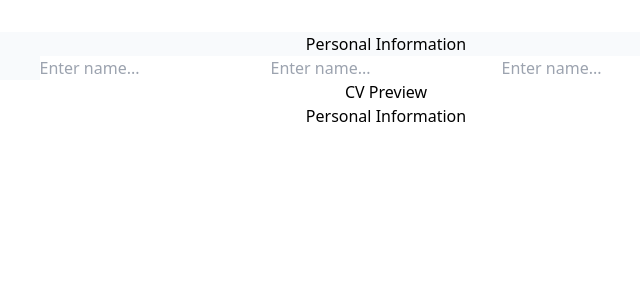
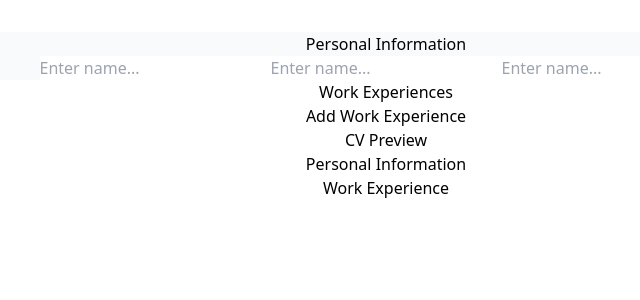
Before and after one commit to OdeeyuhLog/cv-builder-web-app, a React (Vite) app: page / in a window 1280 px wide. Shown: the top 300 px of the page, without its empty margins (254-894 px from the left). Built offline with nearby package versions, Linux system fonts and the light colour scheme.

Commit message:
Feat: Add work experience creation, update and deletion

```diff
--- a/package.json
+++ b/package.json
@@ -11,7 +11,8 @@
   },
   "dependencies": {
     "react": "^18.3.1",
-    "react-dom": "^18.3.1"
+    "react-dom": "^18.3.1",
+    "uuid": "^10.0.0"
   },
   "devDependencies": {
     "@eslint/js": "^9.8.0",
--- a/src/App.tsx
+++ b/src/App.tsx
@@ -1,21 +1,50 @@
 import { useState } from "react";
 import "./App.css";
 import PersonalInfoForm from "./components/PersonalInfoForm";
-import { CV, PersonalInfo } from "./types/cv";
+import {
+	createWorkExperience,
+	type CV,
+	type PersonalInfo,
+	type WorkExperience,
+} from "./types/cv";
 import CVPreview from "./components/CVPreview";
+import { createCVFactory } from "./utils/cvFactory";
+import WorkExperienceSection from "./components/WorkExperienceSection";
 
 function App() {
-	const [cv, setCv] = useState<CV>({
-		personalInfo: { name: "", email: "", phone: "" },
-		workExperience: [],
-		education: [],
-		skills: [],
-	});
+	const cvFactory = createCVFactory();
+	const [cv, setCv] = useState<CV>(cvFactory.createCV());
 
 	const updatePersonalInfo = (info: Partial<PersonalInfo>) => {
 		setCv((prevCv) => ({
 			...prevCv,
 			personalInfo: { ...prevCv.personalInfo, ...info },
+		}));
+	};
+
+	const addWorkExperience = () => {
+		setCv((prevCv) => ({
+			...prevCv,
+			workExperiences: [...prevCv.workExperiences, createWorkExperience()],
+		}));
+	};
+
+	const updateWorkExperience = (
+		id: string,
+		experience: Partial<WorkExperience>,
+	) => {
+		setCv((prevCv) => ({
+			...prevCv,
+			workExperiences: prevCv.workExperiences.map((exp) =>
+				exp.id === id ? { ...exp, ...experience } : exp,
+			),
+		}));
+	};
+
+	const deleteWorkExperiece = (id: string) => {
+		setCv((prevCv) => ({
+			...prevCv,
+			workExperiences: prevCv.workExperiences.filter((exp) => exp.id !== id),
 		}));
 	};
 
@@ -27,6 +56,12 @@ function App() {
 						personalInfo={cv.personalInfo}
 						updatePersonalInfo={updatePersonalInfo}
 					/>
+					<WorkExperienceSection
+						workExperiences={cv.workExperiences}
+						updateWorkExperience={updateWorkExperience}
+						addWorkExperience={addWorkExperience}
+						deleteWorkExperience={deleteWorkExperiece}
+					/>
 				</div>
 				<div>
 					<CVPreview cv={cv} />
--- a/src/components/CVPreview.tsx
+++ b/src/components/CVPreview.tsx
@@ -12,6 +12,16 @@ const CVPreview = ({ cv }: CVPreviewProps) => {
 			<p>{cv.personalInfo.name}</p>
 			<p>{cv.personalInfo.email}</p>
 			<p>{cv.personalInfo.phone}</p>
+
+			<h3>Work Experience</h3>
+			{cv.workExperiences.map((exp) => (
+				<div key={exp.id}>
+					<p>{exp.company}</p>
+					<p>{exp.position}</p>
+					<p>{exp.startDate}</p>
+					<p>{exp.endDate}</p>
+				</div>
+			))}
 		</div>
 	);
 };
--- a/src/components/PersonalInfoForm.tsx
+++ b/src/components/PersonalInfoForm.tsx
@@ -36,7 +36,7 @@ const PersonalInfoForm = ({
 				<input
 					className=""
 					placeholder="Enter name..."
-					value={personalInfo.name}
+					value={personalInfo.phone}
 					onChange={handlePersonalInfoChange}
 					name="phone"
 				/>
--- a/src/components/WorkExperienceForm.tsx
+++ /dev/null
@@ -1,3 +0,0 @@
-interface AddWorkExperienceFormProps {}
-
-const AddWorkExperienceForm = () => {};
--- /dev/null
+++ b/src/components/WorkExperienceSection.tsx
@@ -0,0 +1,78 @@
+import type React from "react";
+import type { WorkExperience } from "../types/cv";
+
+interface WorkExperienceFormProps {
+	workExperiences: WorkExperience[];
+	updateWorkExperience: (
+		id: string,
+		experience: Partial<WorkExperience>,
+	) => void;
+	addWorkExperience: () => void;
+	deleteWorkExperience: (id: string) => void;
+}
+
+const WorkExperienceSection = ({
+	workExperiences,
+	updateWorkExperience,
+	addWorkExperience,
+	deleteWorkExperience,
+}: WorkExperienceFormProps) => {
+	const handleChange =
+		(id: string) =>
+		(e: React.ChangeEvent<HTMLInputElement | HTMLTextAreaElement>) => {
+			const { name, value } = e.target;
+			updateWorkExperience(id, { [name]: value });
+		};
+
+	const handleDelete =
+		(id: string) => (e: React.MouseEvent<HTMLButtonElement | undefined>) => {
+			e.preventDefault();
+			deleteWorkExperience(id);
+		};
+
+	return (
+		<div>
+			<h2>Work Experiences</h2>
+			{workExperiences.map((experience) => (
+				<>
+					<div key={experience.id}>
+						<input
+							name="company"
+							value={experience.company}
+							onChange={handleChange(experience.id)}
+							placeholder="Company..."
+						/>
+						<input
+							name="position"
+							value={experience.position}
+							onChange={handleChange(experience.id)}
+							placeholder="Position..."
+						/>
+						<input
+							name="startDate"
+							value={experience.startDate}
+							onChange={handleChange(experience.id)}
+							placeholder="Start Date..."
+							type="date"
+						/>
+						<input
+							name="endDate"
+							value={experience.endDate}
+							onChange={handleChange(experience.id)}
+							placeholder="End Date..."
+							type="date"
+						/>
+						<button type="button" onClick={handleDelete(experience.id)}>
+							Delete
+						</button>
+					</div>
+				</>
+			))}
+			<button type="button" onClick={addWorkExperience}>
+				Add Work Experience
+			</button>
+		</div>
+	);
+};
+
+export default WorkExperienceSection;
--- a/src/types/cv.ts
+++ b/src/types/cv.ts
@@ -1,20 +1,12 @@
+import { v4 as uuidv4 } from "uuid";
 interface CV {
 	personalInfo: {
 		name: string;
 		email: string;
 		phone: string;
 	};
-	education: {
-		institution: string;
-		degree: string;
-		graduationYear: string;
-	}[];
-	workExperience: {
-		company: string;
-		position: string;
-		startDate: string;
-		endDate: string;
-	}[];
+	education: Education[];
+	workExperiences: WorkExperience[];
 	skills: string[];
 }
 
@@ -25,25 +17,18 @@ interface PersonalInfo {
 }
 
 interface Education {
+	id: string;
 	institution: string;
 	degree: string;
 	graduationYear: string;
 }
 
 interface WorkExperience {
+	id: string;
 	company: string;
 	position: string;
 	startDate: string;
 	endDate: string;
 }
 
-interface CVService {
-	createCV: () => CV;
-	updatePersonalInfo: (info: PersonalInfo) => void;
-	addEducation: (info: Education) => void;
-	addWorkExperience: (info: WorkExperience) => void;
-	addSkills: (skill: string) => void;
-	getCV: () => CV;
-}
-
-export type { CV, CVService, PersonalInfo, Education, WorkExperience };
+export type { CV, PersonalInfo, Education, WorkExperience };
--- a/src/utils/cvFactory.ts
+++ b/src/utils/cvFactory.ts
@@ -1,52 +1,92 @@
-import { CV, CVService, Education, PersonalInfo, WorkExperience } from "../types/cv";
+// CVFactory.ts
+import { v4 as uuidv4 } from "uuid";
+import type { CV, WorkExperience, Education, PersonalInfo } from "../types/cv";
 
-function createCV(): CVService {
-	let cv: CV = {
-		personalInfo: {
-			name: "",
-			email: "",
-			phone: "",
-		},
-		education: [],
-		workExperience: [],
-		skills: [],
-	};
+export function createCVFactory() {
+	function createCV(): CV {
+		return {
+			personalInfo: { name: "", email: "", phone: "" },
+			workExperiences: [],
+			education: [],
+			skills: [],
+		};
+	}
+
+	function createWorkExperience(): WorkExperience {
+		return {
+			id: uuidv4(),
+			company: "",
+			position: "",
+			startDate: "",
+			endDate: "",
+		};
+	}
+
+	function createEducation(): Education {
+		return {
+			id: uuidv4(),
+			institution: "",
+			degree: "",
+			graduationYear: "",
+		};
+	}
+
+	function updatePersonalInfo(cv: CV, info: Partial<PersonalInfo>): CV {
+		return {
+			...cv,
+			personalInfo: { ...cv.personalInfo, ...info },
+		};
+	}
+
+	function addWorkExperience(cv: CV): CV {
+		return {
+			...cv,
+			workExperiences: [...cv.workExperiences, createWorkExperience()],
+		};
+	}
+
+	function updateWorkExperience(
+		cv: CV,
+		id: string,
+		experience: Partial<WorkExperience>,
+	): CV {
+		return {
+			...cv,
+			workExperiences: cv.workExperiences.map((exp) =>
+				exp.id === id ? { ...exp, ...experience } : exp,
+			),
+		};
+	}
+
+	function addEducation(cv: CV): CV {
+		return {
+			...cv,
+			education: [...cv.education, createEducation()],
+		};
+	}
+
+	function updateEducation(cv: CV, id: string, edu: Partial<Education>): CV {
+		return {
+			...cv,
+			education: cv.education.map((item) =>
+				item.id === id ? { ...item, ...edu } : item,
+			),
+		};
+	}
+
+	function updateSkills(cv: CV, skills: string[]): CV {
+		return { ...cv, skills };
+	}
 
 	return {
-		createCV: () => {
-			cv = {
-				personalInfo: { name: "", email: "", phone: "" },
-				education: [],
-				workExperience: [],
-				skills: [],
-			};
-			return cv;
-		},
-
-		updatePersonalInfo: (info: PersonalInfo) => {
-			cv.personalInfo = info
-		},
-
-		addEducation: (education: Education) => {
-			cv.education.push(education)
-		},
-
-		addWorkExperience: (experience: WorkExperience) => {
-			cv.workExperience.push(experience)
-		},
-
-		addSkills: (skill: string) => {
-			cv.skills.push(skill)
-		},
-
-		getCV: () => {
-			return {...cv}
-		}
-
-
-
-
+		createCV,
+		createWorkExperience,
+		createEducation,
+		updatePersonalInfo,
+		addWorkExperience,
+		updateWorkExperience,
+		addEducation,
+		updateEducation,
+		updateSkills,
 	};
 }
-
-export {createCV}
```
Also changed, not shown: 1 other file (tests, documents, lock files or other folders).
